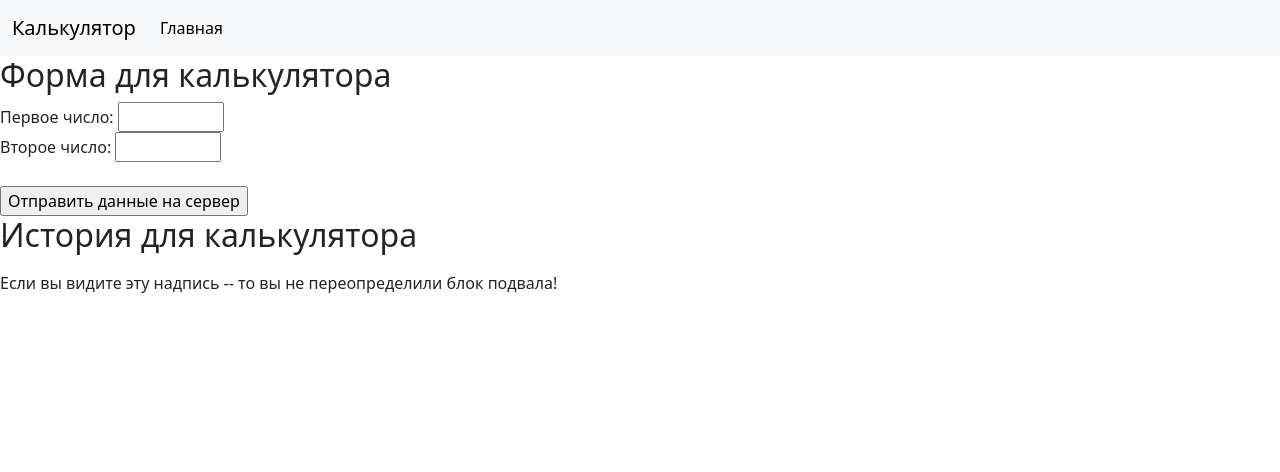
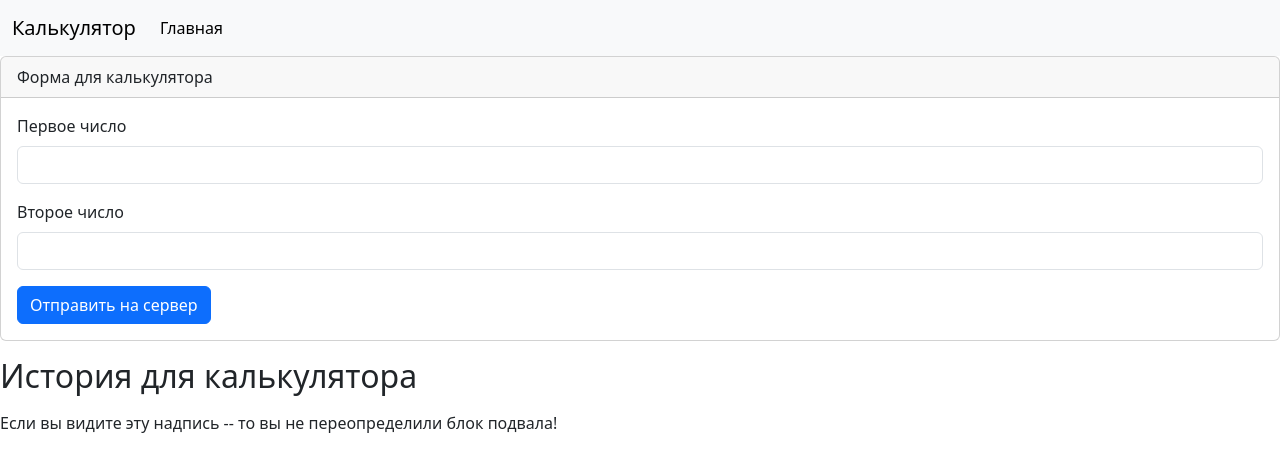
Before and after one commit to alekseevNS/test, a Django app: page /calc/ in a window 1280 px wide. Shown: the top 472 px of the page. Run offline with Django 5.2, Linux system fonts and the light colour scheme; data that the repository does not hold is empty.

Commit message:
Сделали классную форму

```diff
--- a/server/my_site/forms.py
+++ b/server/my_site/forms.py
@@ -2,5 +2,7 @@ from django import forms
 
 
 class CalcForm(forms.Form):
-    first_number = forms.IntegerField(label="Первое число", min_value=-100, max_value=100)
-    second_number = forms.IntegerField(label="Второе число", min_value=-100, max_value=100)
+    first_number = forms.IntegerField(label="Первое число", min_value=-100, max_value=100,
+                                      widget=forms.NumberInput(attrs={"class": "form-control"}))
+    second_number = forms.IntegerField(label="Второе число", min_value=-100, max_value=100,
+                                       widget=forms.NumberInput(attrs={"class": "form-control"}))
--- a/server/my_site/templates/calc.html
+++ b/server/my_site/templates/calc.html
@@ -2,13 +2,30 @@
 
 {% block main %}
 <section>
-    <h2>Форма для калькулятора</h2>
-    <form action="/calc/" method="post">
-        {% csrf_token %}
-        {{ calc_form }}
-        <br>
-        <input type="submit" value="Отправить данные на сервер">
-    </form>
+    <!--    <h2>Форма для калькулятора</h2>-->
+    <!--    <form action="/calc/" method="post">-->
+    <!--        {% csrf_token %}-->
+    <!--        {{ calc_form }}-->
+    <!--        <br>-->
+    <!--        <input type="submit" value="Отправить данные на сервер">-->
+    <!--    </form>-->
+    <div class="card mb-3">
+        <div class="card-header">Форма для калькулятора</div>
+        <div class="card-body">
+            <form action="/calc/" method="post">
+                {% csrf_token %}
+                <div class="mb-3">
+                    <label for="id_first_number" class="form-label">{{ calc_form.first_number.label }}</label>
+                    {{ calc_form.first_number }}
+                </div>
+                <div class="mb-3">
+                    <label for="id_second_number" class="form-label">{{ calc_form.second_number.label }}</label>
+                    {{ calc_form.second_number }}
+                </div>
+                <button type="submit" class="btn btn-primary">Отправить на сервер</button>
+            </form>
+        </div>
+    </div>
 </section>
 <section>
     <h2>История для калькулятора</h2>
```
